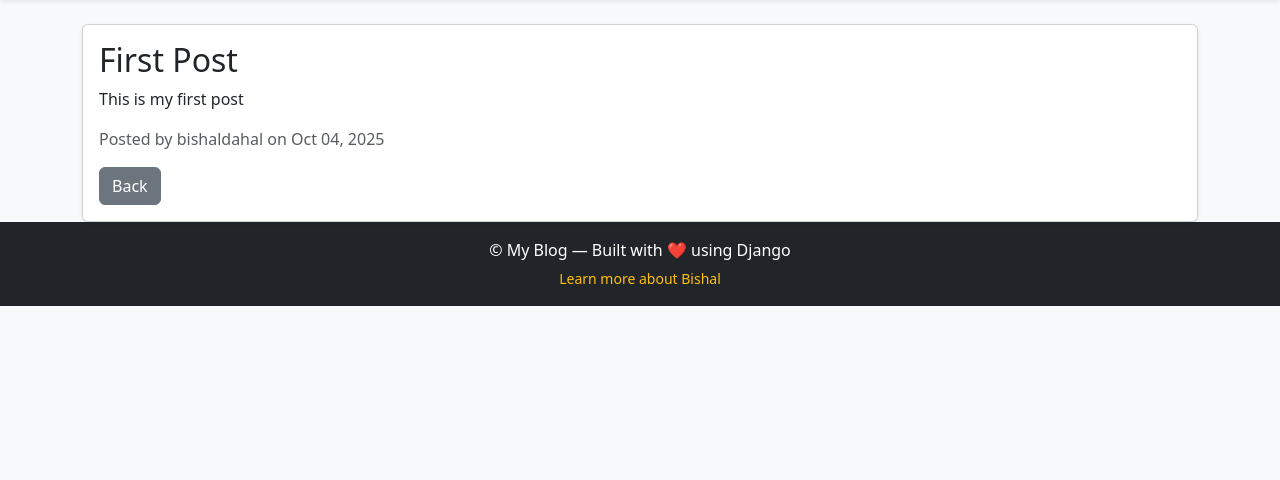
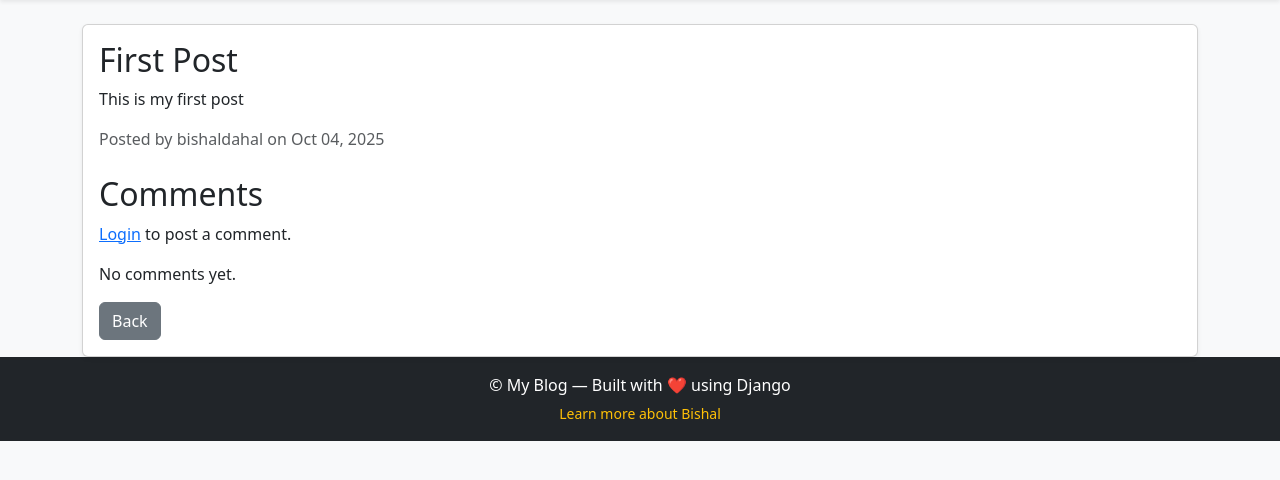
Before and after one commit to bishaldahal4777/my-project, a Django app: page /post/1/ in a window 1280 px wide. Shown: the part 56-536 px from the top of the page. Run offline with Django 5.2, Linux system fonts and the light colour scheme; data comes from the database, SQL or seed files in the repository; both versions use the stored data as it was after the commit.

Commit message:
edit comment file

```diff
--- a/blog/templates/blog/post_detail.html
+++ b/blog/templates/blog/post_detail.html
@@ -7,6 +7,37 @@
     <h2>{{ post.title }}</h2>
     <p>{{ post.content }}</p>
     <p class="text-muted">Posted by {{ post.author.username }} on {{ post.created_at|date:"M d, Y" }}</p>
+<h2 class="mt-4">Comments</h2>
+
+<!-- Comment Form -->
+{% if user.is_authenticated %}
+  <form method="POST" class="mb-4">
+    {% csrf_token %}
+    {{ form.content }}
+    <button type="submit" class="btn btn-primary mt-2">Add Comment</button>
+  </form>
+{% else %}
+  <p><a href="{% url 'login' %}">Login</a> to post a comment.</p>
+{% endif %}
+
+<!-- Existing Comments -->
+{% for comment in comments %}
+  <div class="card mb-2 shadow-sm">
+    <div class="card-body">
+      <p class="mb-1">{{ comment.content }}</p>
+      <small class="text-muted">by {{ comment.author.username }} on {{ comment.created_at|date:"M d, Y H:i" }}</small>
+
+      {% if user == comment.author %}
+        <div class="mt-2">
+          <a href="{% url 'edit_comment' comment.id %}" class="btn btn-sm btn-warning">Edit</a>
+          <a href="{% url 'delete_comment' comment.id %}" class="btn btn-sm btn-danger">Delete</a>
+        </div>
+      {% endif %}
+    </div>
+  </div>
+{% empty %}
+  <p>No comments yet.</p>
+{% endfor %}
 
     {% if user.is_authenticated and user == post.author %}
     <a href="{% url 'update_post' post.id %}" class="btn btn-warning">Edit</a>
@@ -14,5 +45,6 @@
     {% endif%}
     <a href="{% url 'post_list' %}" class="btn btn-secondary">Back</a>
   </div>
+
 </div>
 {% endblock %}
--- a/blog/urls.py
+++ b/blog/urls.py
@@ -11,6 +11,9 @@ urlpatterns = [
     path('signup/', views.signup_view, name='signup'),
     path('login/', views.login_view, name='login'),
     path('logout/', views.logout_view, name='logout'),
+    path('comment/<int:comment_id>/edit/', views.edit_comment, name='edit_comment'),
+    path('comment/<int:comment_id>/delete/', views.delete_comment, name='delete_comment'),
+
 
 
 ]
--- a/blog/views.py
+++ b/blog/views.py
@@ -1,6 +1,6 @@
 from django.http import HttpResponse
 from django.shortcuts import render, get_object_or_404, redirect
-from .models import Post
+from .models import Post, Comment
 from .forms import PostForm, CommentForm
 from django.core.paginator import Paginator
 from django.contrib.auth import authenticate, login, logout
@@ -114,3 +114,33 @@ def login_view(request):
 def logout_view(request):
     logout(request)
     return redirect('login')
+
+@login_required
+def edit_comment(request, comment_id):
+    comment = get_object_or_404(Comment, id=comment_id)
+    if comment.author != request.user:
+        return HttpResponse("You are not allowed to edit this comment.", status=403)
+
+    if request.method == "POST":
+        form = CommentForm(request.POST, instance=comment)
+        if form.is_valid():
+            form.save()
+            return redirect('post_detail', post_id=comment.post.id)
+    else:
+        form = CommentForm(instance=comment)
+
+    return render(request, 'blog/edit_comment.html', {'form': form})
+
+
+@login_required
+def delete_comment(request, comment_id):
+    comment = get_object_or_404(Comment, id=comment_id)
+    if comment.author != request.user:
+        return HttpResponse("You are not allowed to delete this comment.", status=403)
+
+    if request.method == "POST":
+        post_id = comment.post.id
+        comment.delete()
+        return redirect('post_detail', post_id=post_id)
+
+    return render(request, 'blog/delete_comment.html', {'comment': comment})
```
Also changed, not shown: blog/templates/blog/edit_comment.html (added, +19 -0 lines), blog/templates/blog/delete_comment.html (added), db.sqlite3.
